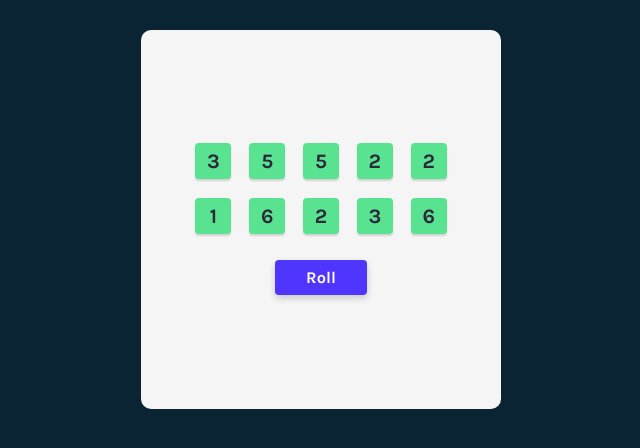
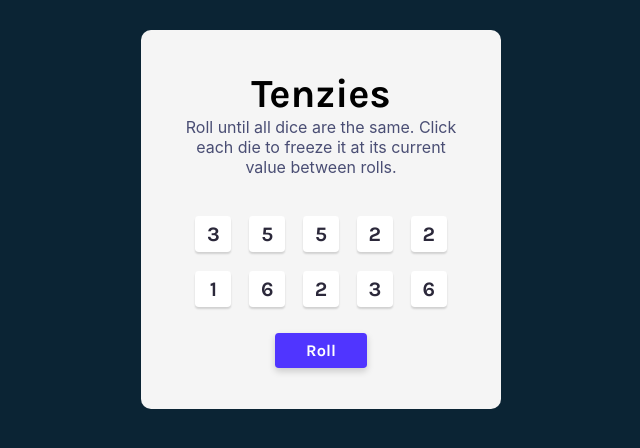
Before and after one commit to jenniferrnguyen/tenzies, a React (Vite) app: page / in a window 1280 px wide. Shown: the top 448 px of the page, without its empty margins (319-959 px from the left). Built offline with nearby package versions, Linux system fonts and the light colour scheme.

Commit message:
add title and instructions

```diff
--- a/src/App.jsx
+++ b/src/App.jsx
@@ -11,7 +11,7 @@
     for (let i = 0; i < 10; i++) {
       newDice.push({
         value: Math.ceil(Math.random() * 6),
-        isHeld: true,
+        isHeld: false,
         id: nanoid(),
       });
     }
@@ -41,6 +41,11 @@
 
   return (
     <main>
+      <h1 className="title">Tenzies</h1>
+      <p className="instructions">
+        Roll until all dice are the same. Click each die to freeze it at its
+        current value between rolls.
+      </p>
       <div className="dice-container">{diceElements}</div>
       <button className="roll-dice-btn" onClick={rollDice}>
         Roll
--- a/src/index.css
+++ b/src/index.css
@@ -23,11 +23,25 @@
   align-items: center;
 }
 
+.title {
+  font-size: 40px;
+  margin: 0;
+}
+
+.instructions {
+  font-family: "Inter", sans-serif;
+  font-weight: 400;
+  margin-top: 0;
+  text-align: center;
+  color: #4a4e74;
+}
+
 .dice-container {
   display: grid;
   grid-template: auto auto / repeat(5, 1fr);
   column-gap: 18px;
   row-gap: 19px;
+  margin-top: 23px;
 }
 
 .die {
```
